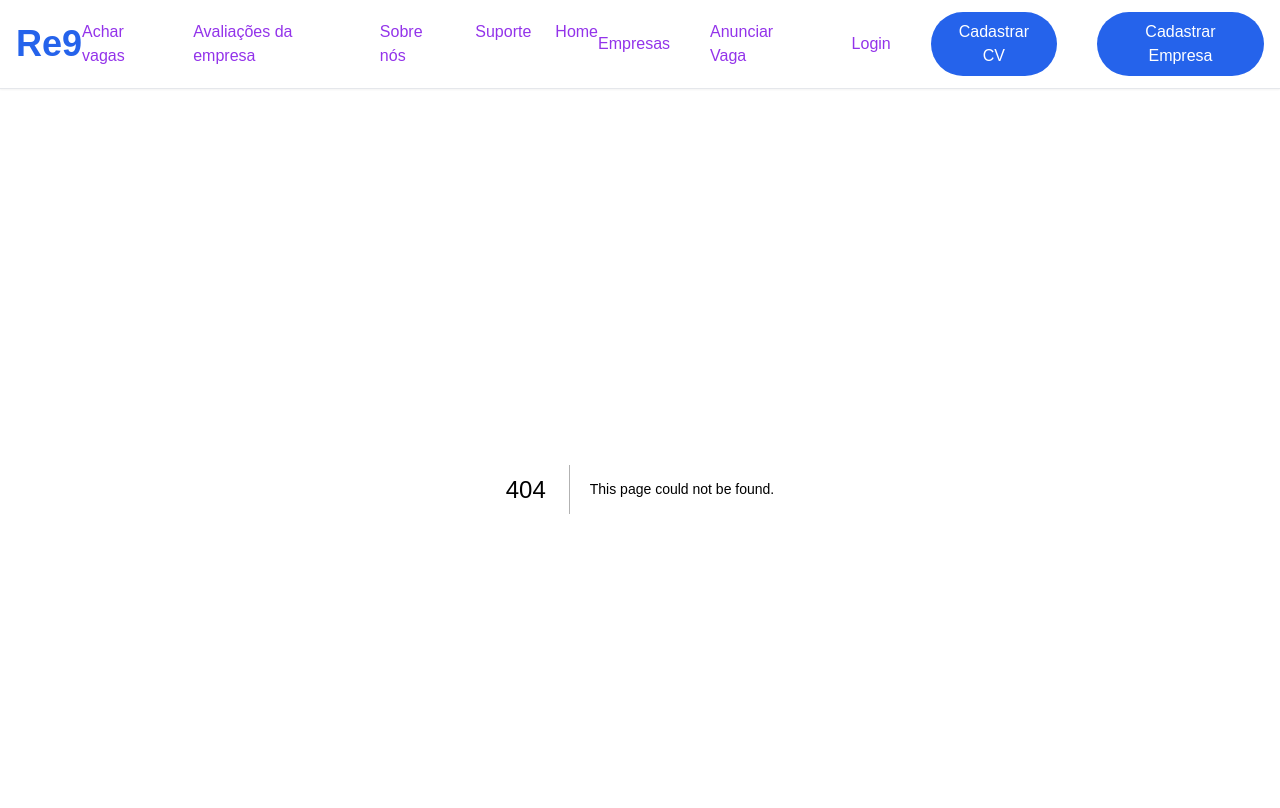
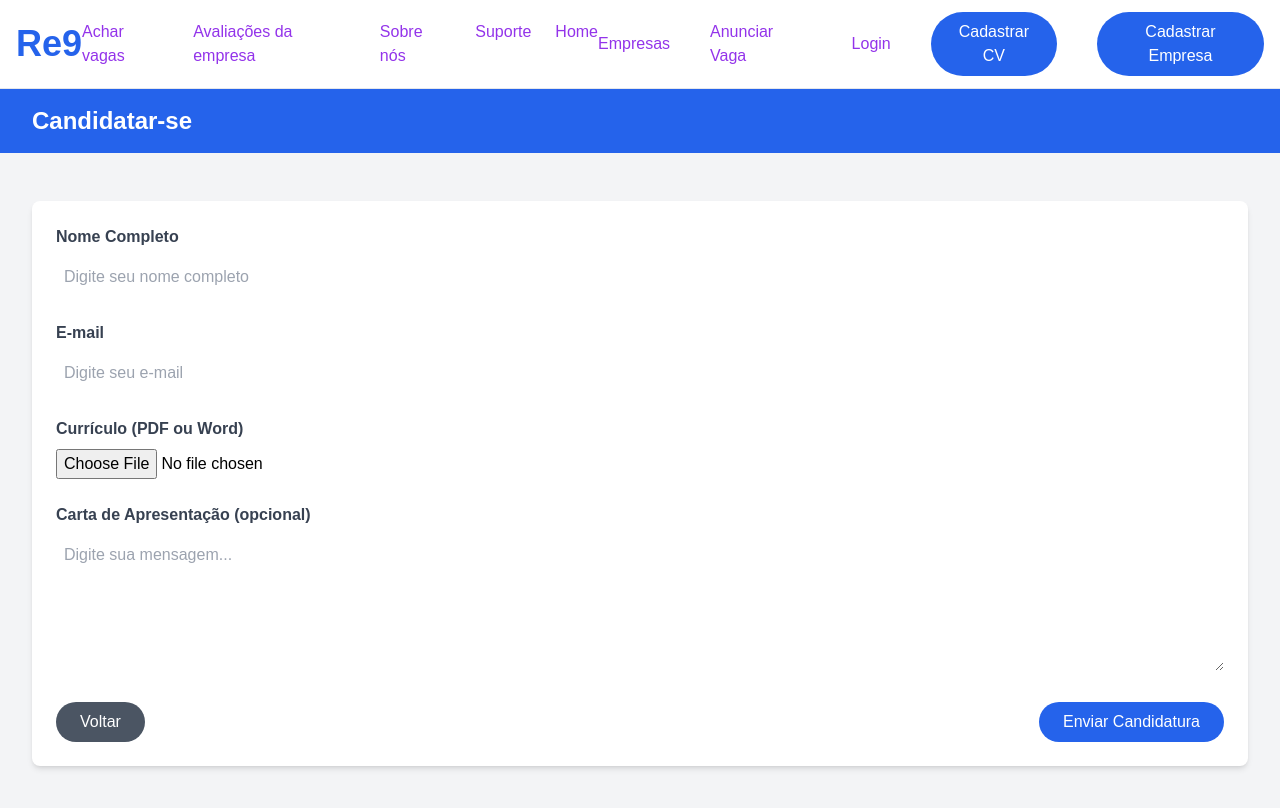
Before and after one commit to softexrecifepe/PI-RE9-TURMA-07-EQUIPE-01, a Next.js app: page /candidatura in a window 1280 px wide. Before the commit this address had no page. Shown: the top 808 px of the page. Built offline with nearby package versions, Linux system fonts and the light colour scheme.

Commit message:
feat: Adicionada opção de candidatar-se no detalhamento de vagas.

```diff
--- /dev/null
+++ b/src/app/candidatura/page.tsx
@@ -0,0 +1,113 @@
+import Link from "next/link";
+import React, { useState } from "react";
+
+const ApplyPage: React.FC = () => {
+
+
+  return (
+    <div className="bg-gray-100 min-h-screen">
+      {/* Cabeçalho */}
+      <header className="bg-blue-600 text-white py-4">
+        <div className="container mx-auto px-8">
+          <h1 className="text-2xl font-bold">Candidatar-se</h1>
+        </div>
+      </header>
+
+      {/* Formulário de candidatura */}
+      <main className="container mx-auto px-8 py-12">
+        <form
+
+          className="bg-white shadow-md rounded-lg p-6 space-y-6"
+        >
+          {/* Nome completo */}
+          <div>
+            <label htmlFor="name" className="block text-gray-700 font-semibold">
+              Nome Completo
+            </label>
+            <input
+              type="text"
+              id="name"
+              name="name"
+              placeholder="Digite seu nome completo"
+
+              className="mt-2 w-full border-gray-300 rounded-lg p-2 focus:border-blue-500 focus:ring focus:ring-blue-200"
+              required
+            />
+          </div>
+
+          {/* E-mail */}
+          <div>
+            <label htmlFor="email" className="block text-gray-700 font-semibold">
+              E-mail
+            </label>
+            <input
+              type="email"
+              id="email"
+              name="email"
+              placeholder="Digite seu e-mail"
+
+              className="mt-2 w-full border-gray-300 rounded-lg p-2 focus:border-blue-500 focus:ring focus:ring-blue-200"
+              required
+            />
+          </div>
+
+          {/* Upload de currículo */}
+          <div>
+            <label htmlFor="resume" className="block text-gray-700 font-semibold">
+              Currículo (PDF ou Word)
+            </label>
+            <input
+              type="file"
+              id="resume"
+              name="resume"
+              accept=".pdf,.doc,.docx"
+
+              className="mt-2 w-full"
+              required
+            />
+          </div>
+
+          {/* Carta de apresentação */}
+          <div>
+            <label
+              htmlFor="coverLetter"
+              className="block text-gray-700 font-semibold"
+            >
+              Carta de Apresentação (opcional)
+            </label>
+            <textarea
+              id="coverLetter"
+              name="coverLetter"
+              placeholder="Digite sua mensagem..."
+              rows={5}
+              className="mt-2 w-full border-gray-300 rounded-lg p-2 focus:border-blue-500 focus:ring focus:ring-blue-200"
+            ></textarea>
+          </div>
+
+          {/* Botões */}
+          <div className="flex justify-between">
+            <Link href="/jobdetalhe">
+            <button
+              type="button"
+              className="bg-gray-600 text-white px-6 py-2 rounded-full hover:bg-gray-700"
+            >
+              Voltar
+            </button>
+            </Link>
+            <button
+              type="submit"
+              className="bg-blue-600 text-white px-6 py-2 rounded-full hover:bg-blue-700"
+            >
+              Enviar Candidatura
+            </button>
+          </div>
+        </form>
+      </main>
+    </div>
+  );
+};
+
+export default ApplyPage;
+function setShowPopup(arg0: boolean) {
+  throw new Error("Function not implemented.");
+}
```
